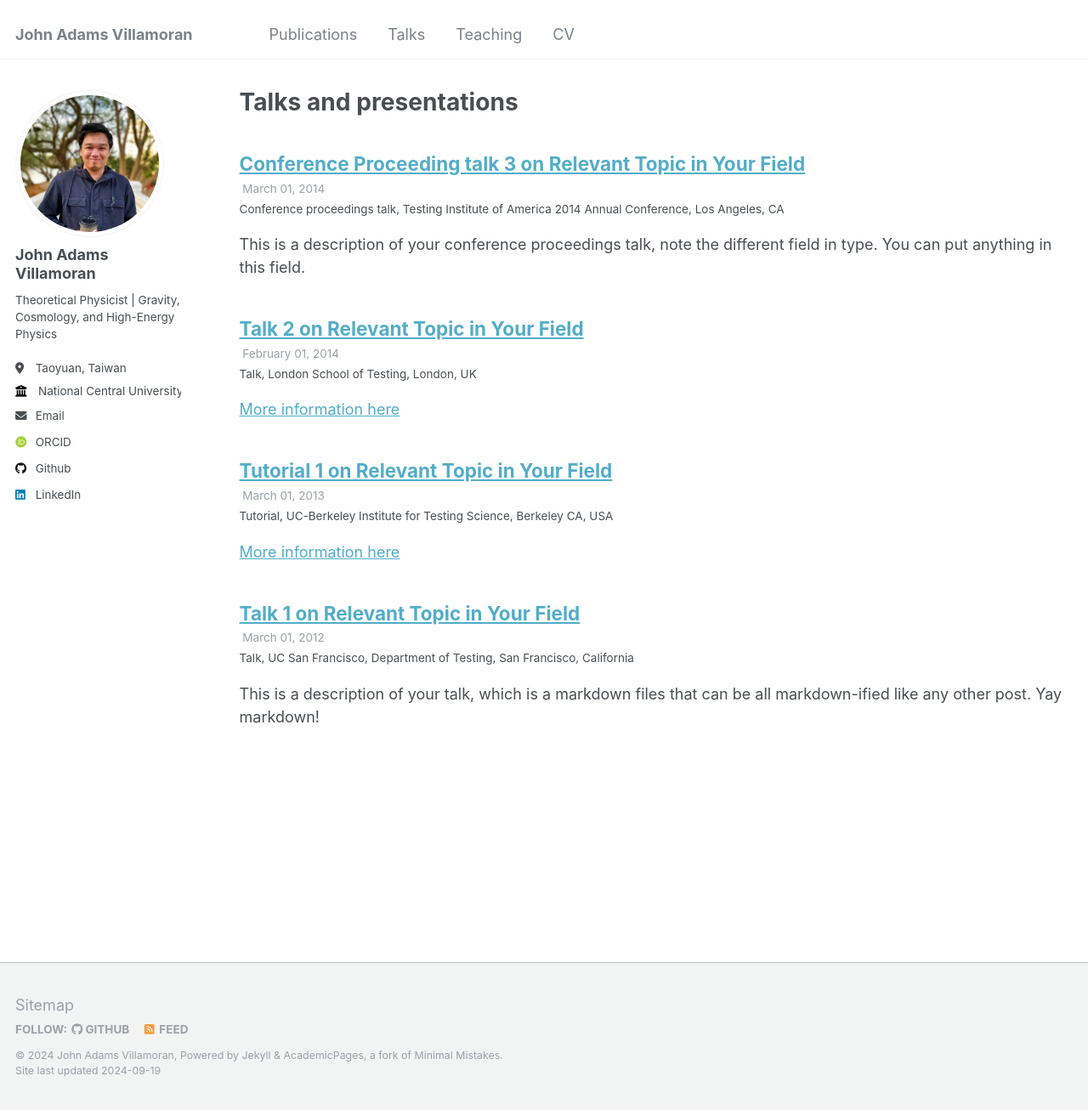
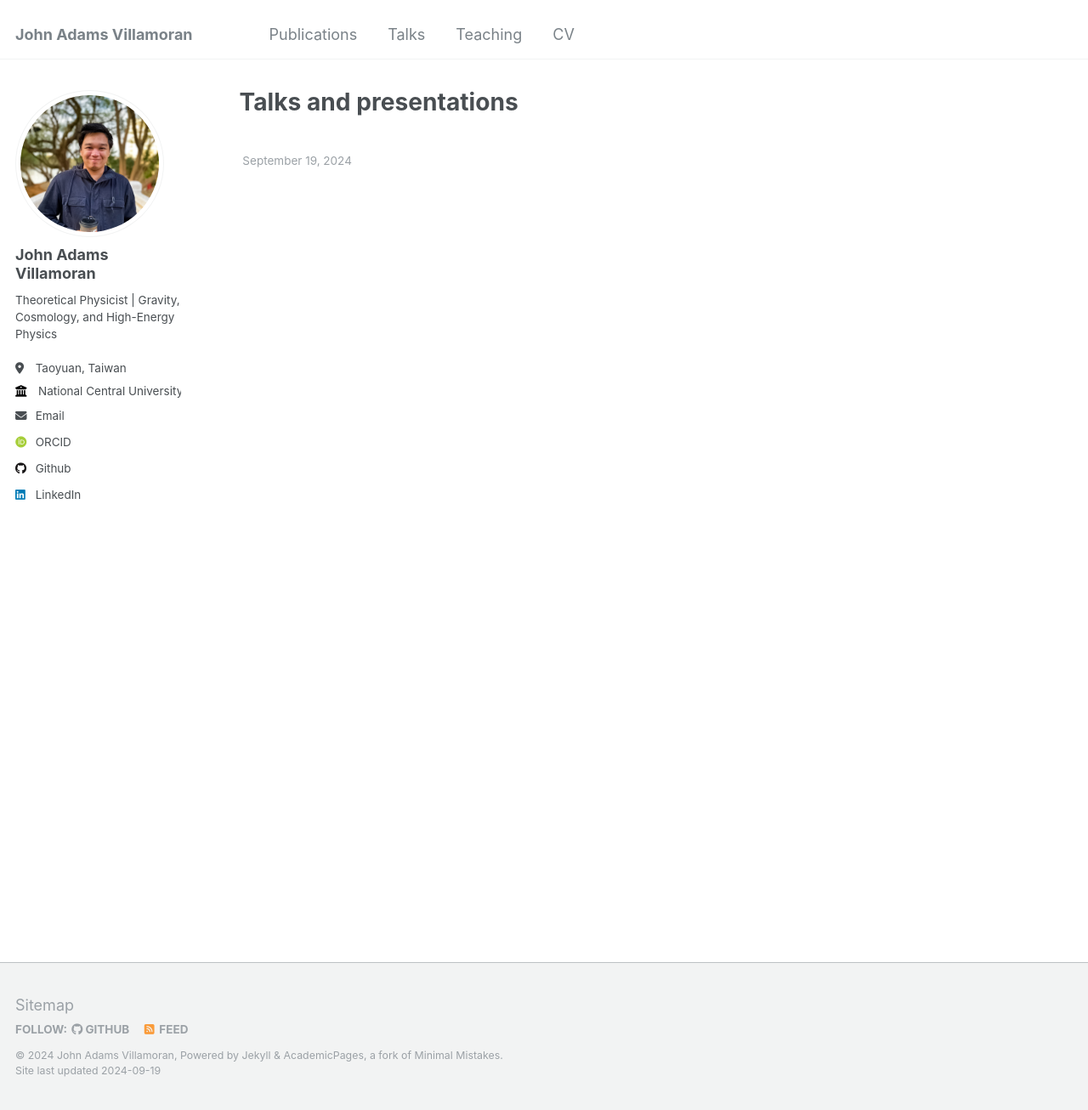
Before and after one commit to arceon09/arceon09.github.io, a Jekyll site: the page built from _pages/talks.html, in a window 1280 px wide and 1306 px high. Shown: the whole window at 85% size. Built offline with Jekyll 4.4.1, drawn with Linux system fonts in a browser that asks for light colours; some web fonts are replaced.

Commit message:
Added publications, talks, teaching, and related files

```diff
--- a/_talks/2012-03-01-talk-1.md
+++ /dev/null
@@ -1,11 +0,0 @@
----
-title: "Talk 1 on Relevant Topic in Your Field"
-collection: talks
-type: "Talk"
-permalink: /talks/2012-03-01-talk-1
-venue: "UC San Francisco, Department of Testing"
-date: 2012-03-01
-location: "San Francisco, California"
----
-
-This is a description of your talk, which is a markdown files that can be all markdown-ified like any other post. Yay markdown!
--- a/_talks/2013-03-01-tutorial-1.md
+++ /dev/null
@@ -1,13 +0,0 @@
----
-title: "Tutorial 1 on Relevant Topic in Your Field"
-collection: talks
-type: "Tutorial"
-permalink: /talks/2013-03-01-tutorial-1
-venue: "UC-Berkeley Institute for Testing Science"
-date: 2013-03-01
-location: "Berkeley CA, USA"
----
-
-[More information here](http://exampleurl.com)
-
-This is a description of your tutorial, note the different field in type. This is a markdown files that can be all markdown-ified like any other post. Yay markdown!
--- a/_talks/2014-02-01-talk-2.md
+++ /dev/null
@@ -1,13 +0,0 @@
----
-title: "Talk 2 on Relevant Topic in Your Field"
-collection: talks
-type: "Talk"
-permalink: /talks/2014-02-01-talk-2
-venue: "London School of Testing"
-date: 2014-02-01
-location: "London, UK"
----
-
-[More information here](http://example2.com)
-
-This is a description of your talk, which is a markdown files that can be all markdown-ified like any other post. Yay markdown!
--- a/_talks/2014-03-01-talk-3.md
+++ /dev/null
@@ -1,11 +0,0 @@
----
-title: "Conference Proceeding talk 3 on Relevant Topic in Your Field"
-collection: talks
-type: "Conference proceedings talk"
-permalink: /talks/2014-03-01-talk-3
-venue: "Testing Institute of America 2014 Annual Conference"
-date: 2014-03-01
-location: "Los Angeles, CA"
----
-
-This is a description of your conference proceedings talk, note the different field in type. You can put anything in this field.
```
Also changed, not shown: _pages/cv.md (+1 -52 lines), _publications/2009-10-01-paper-title-number-1.md (deleted, +0 -14 lines), _publications/2010-10-01-paper-title-number-2.md (deleted, +0 -14 lines), _publications/2015-10-01-paper-title-number-3.md (deleted, +0 -14 lines), _publications/2021-05-13-paper-1.md (added, +12 -0 lines), _publications/2024-02-17-paper-title-number-4.md (deleted, +0 -13 lines), _talks/2023-01-18-talk-1.md (added, +12 -0 lines), _teaching/2013-spring-teaching-1.md (added, +25 -0 lines), _teaching/2014-spring-teaching-1.md (deleted, +0 -20 lines), _teaching/2015-spring-teaching-2.md (deleted, +0 -20 lines), _teaching/2021-fall-teaching-3.md (added, +29 -0 lines), _teaching/2024-fall-teaching-2.md (added, +25 -0 lines), _teaching/2024-spring-teaching-4.md (added, +29 -0 lines), _teaching/2024-summer-teaching-5.md (added, +27 -0 lines), 1 other file.
